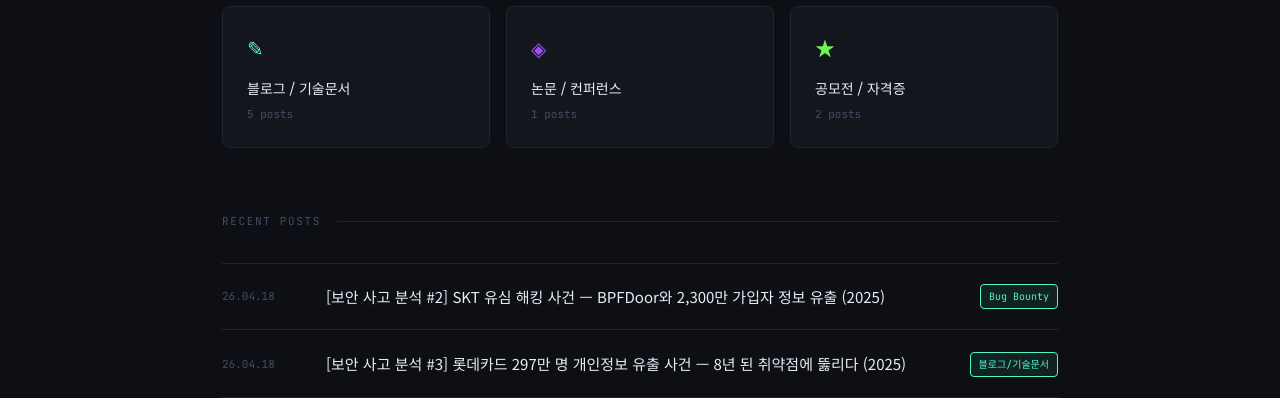
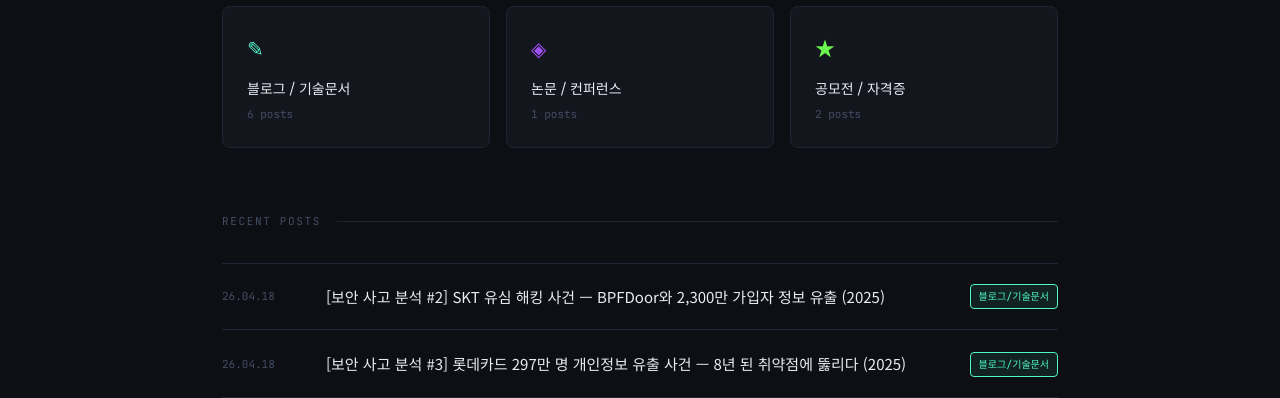
Before and after one commit to yejunkim2000/yejunkim2000.github.io, a Jekyll site: the page built from index.html, in a window 1280 px wide and 900 px high, scrolled down 741 px. Shown: the part 153-551 px from the top of the window. Built offline with Jekyll 4.4.1, drawn with Linux system fonts in a browser that asks for light colours.

Commit message:
Update 2026-04-18-skt-usim-hack.md

```diff
--- a/_posts/2026-04-18-skt-usim-hack.md
+++ b/_posts/2026-04-18-skt-usim-hack.md
@@ -2,7 +2,7 @@
 layout: post
 title: "[보안 사고 분석 #2] SKT 유심 해킹 사건 — BPFDoor와 2,300만 가입자 정보 유출 (2025)"
 date: 2026-04-18
-category: Bug Bounty
+category: 블로그/기술문서
 author: yejunkim2000
 tags: [보안사고, 유심해킹, BPFDoor, APT, SKT, 통신보안]
 ---
```
